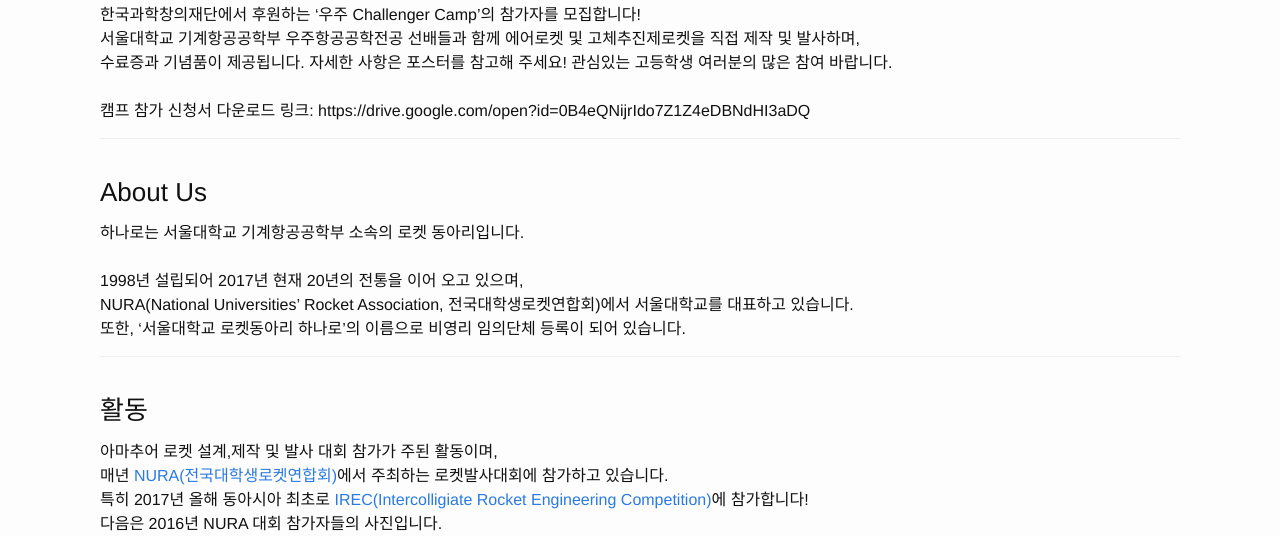
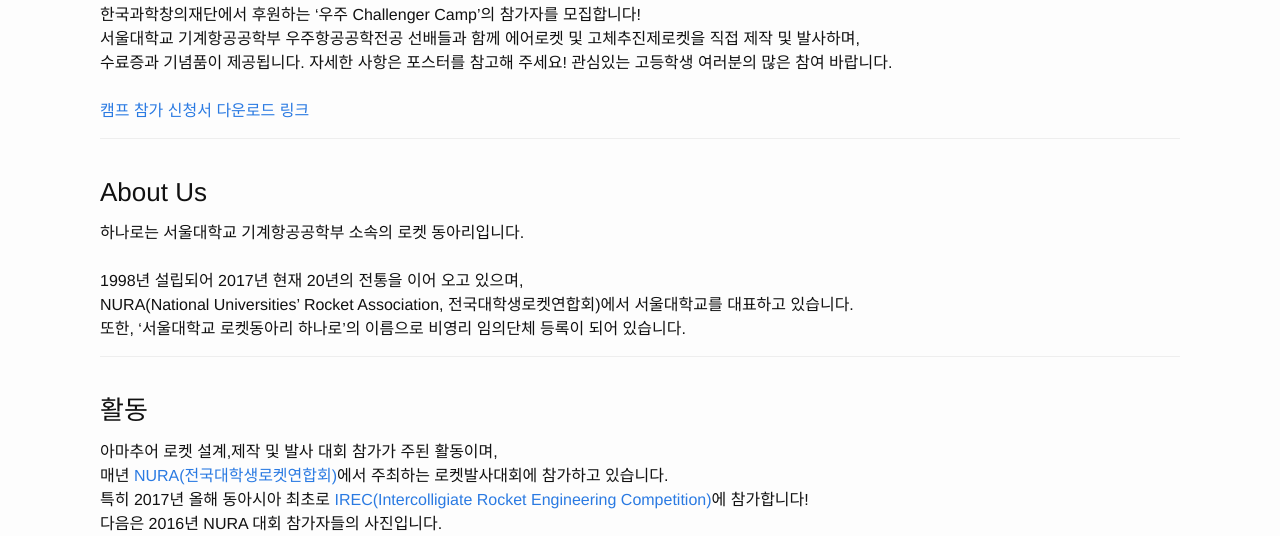
Before and after one commit to Hanaro2021/hanaro.github.io, a Jekyll site: the page built from _pages/1.about.md, in a window 1280 px wide. Shown: the part 967-1503 px from the top of the page. Built offline with Jekyll 4.4.1, drawn with Linux system fonts in a browser that asks for light colours; nearby versions of some CDN libraries; grey boxes are pictures that could not be loaded.

Commit message:
Update 1.about.md

```diff
--- a/_pages/1.about.md
+++ b/_pages/1.about.md
@@ -13,7 +13,7 @@
 서울대학교 기계항공공학부 우주항공공학전공 선배들과 함께 에어로켓 및 고체추진제로켓을 직접 제작 및 발사하며,
 <br/>수료증과 기념품이 제공됩니다. 자세한 사항은 포스터를 참고해 주세요! 관심있는 고등학생 여러분의 많은 참여 바랍니다.
 <br/><br/>
-캠프 참가 신청서 다운로드 링크: https://drive.google.com/open?id=0B4eQNijrIdo7Z1Z4eDBNdHI3aDQ
+[캠프 참가 신청서 다운로드 링크](https://drive.google.com/open?id=0B4eQNijrIdo7Z1Z4eDBNdHI3aDQ)
 
 * * *
 <br/>
```
